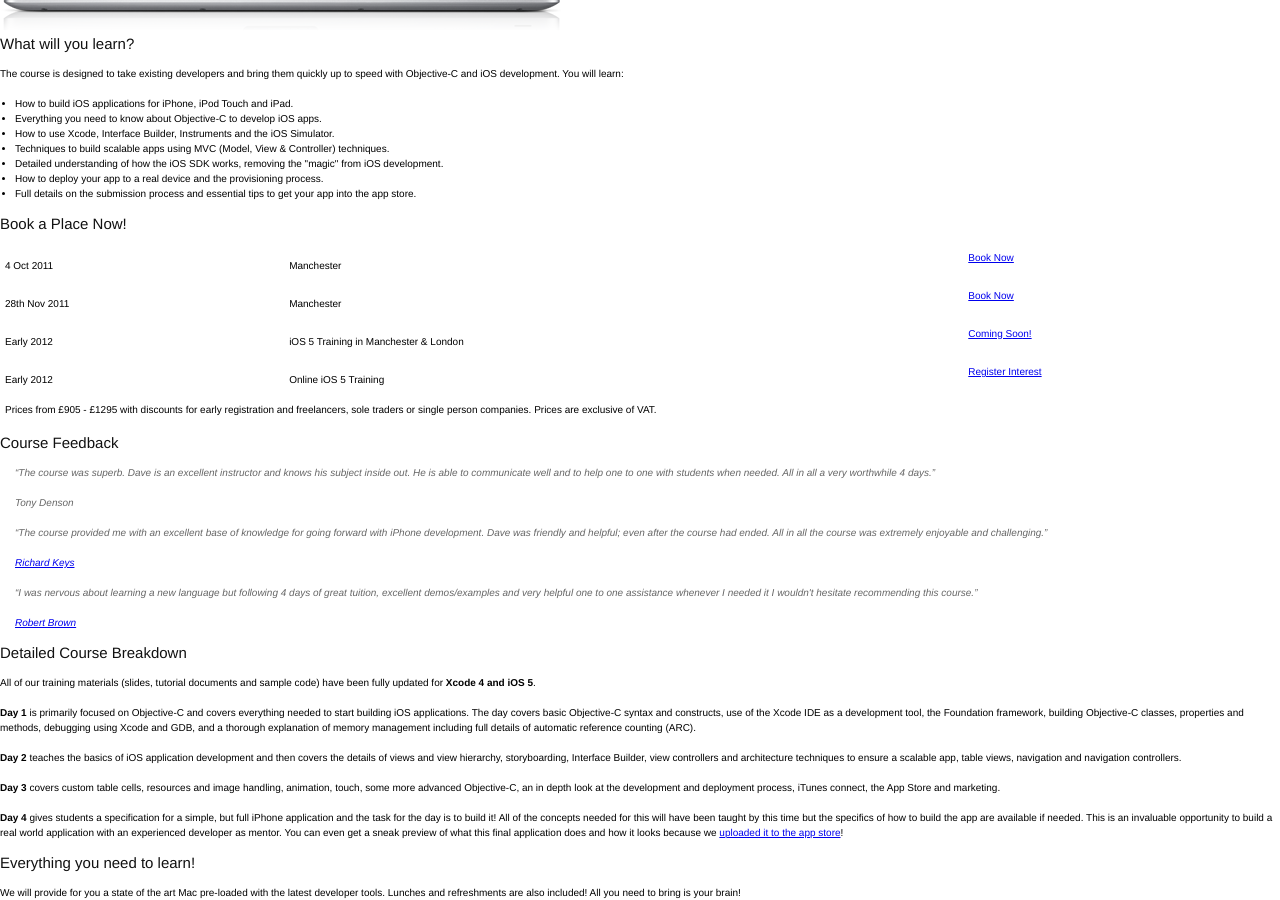
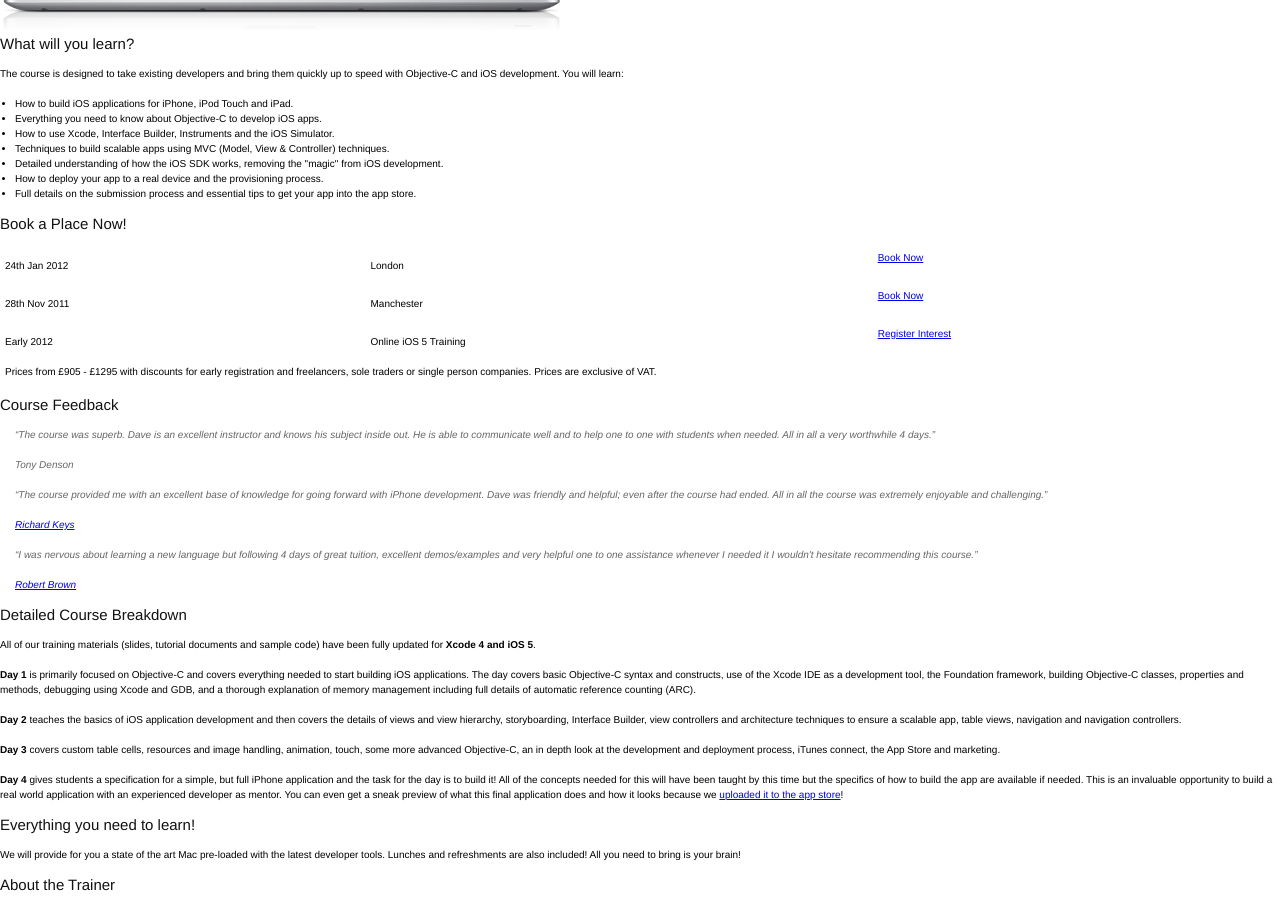
Before and after one commit to shinydevelopment/ShinyDevelopment-Holding, a Jekyll site: the page built from public-training.html, in a window 1280 px wide and 900 px high, scrolled down 463 px. Built offline with Jekyll 4.4.1, drawn with Linux system fonts in a browser that asks for light colours; Markdown is read by kramdown in place of the engine named in the settings; comment, search, counter and statistics services are not loaded.

Commit message:
New dates for 2012.

```diff
--- a/_includes/training_dates.html
+++ b/_includes/training_dates.html
@@ -1,18 +1,13 @@
 <table class="training-dates">
   <tr>
-    <td class="date">4&nbsp;Oct&nbsp;2011</td>
-    <td class="location">Manchester</td>
-    <td class="register"><p class="booking-link"><a href="http://iosdevelopment-manchester-october-2011.eventbrite.com/">Book Now</a></p></td>
+    <td class="date">24th&nbsp;Jan&nbsp;2012</td>
+    <td class="location">London</td>
+    <td class="register"><p class="booking-link"><a href="http://iosdevelopment-london-january-2012.eventbrite.com/">Book Now</a></p></td>
   </tr>
   <tr>
     <td class="date">28th&nbsp;Nov&nbsp;2011</td>
     <td class="location">Manchester</td>
-    <td class="register"><p class="booking-link"><a href="http://iosdevelopment-manchester-november-2011.eventbrite.com/">Book Now</a></p></td>
-  </tr>
-  <tr>
-    <td class="date">Early 2012</td>
-    <td class="location">iOS 5 Training in Manchester &amp; London</td>
-    <td class="register"><p class="booking-link"><a href="#">Coming Soon!</a></p></td>
+    <td class="register"><p class="booking-link"><a href="http://iosdevelopment-manchester-february-2012.eventbrite.com/">Book Now</a></p></td>
   </tr>
   <tr>
     <td class="date">Early 2012</td>
```
